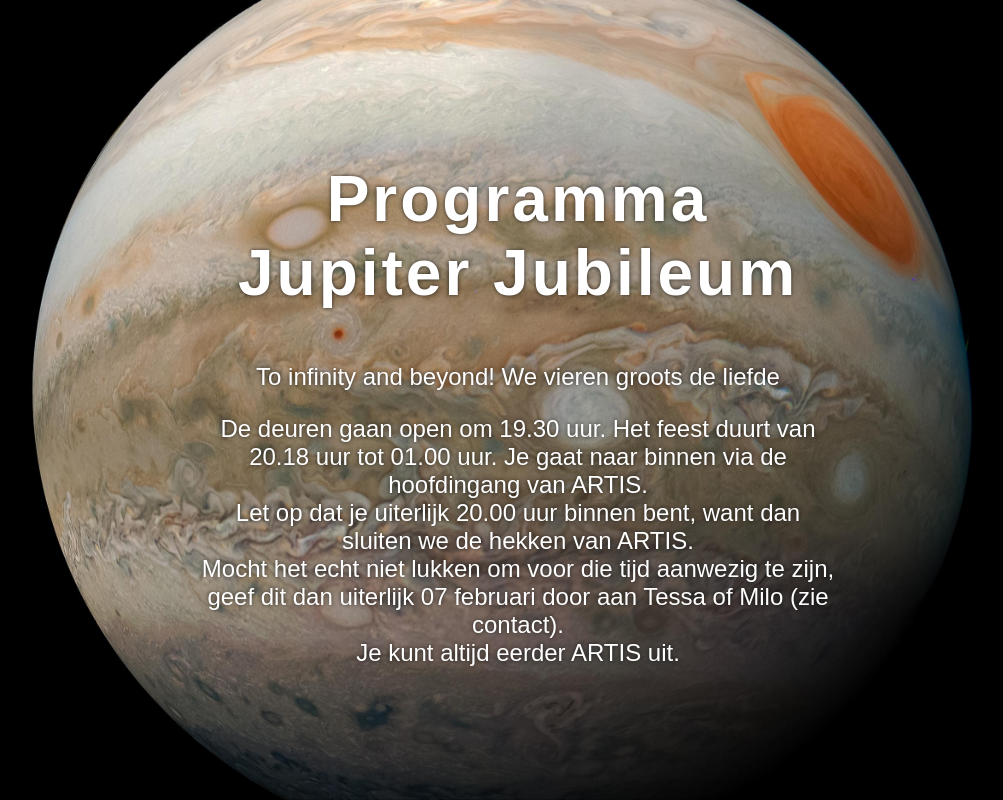
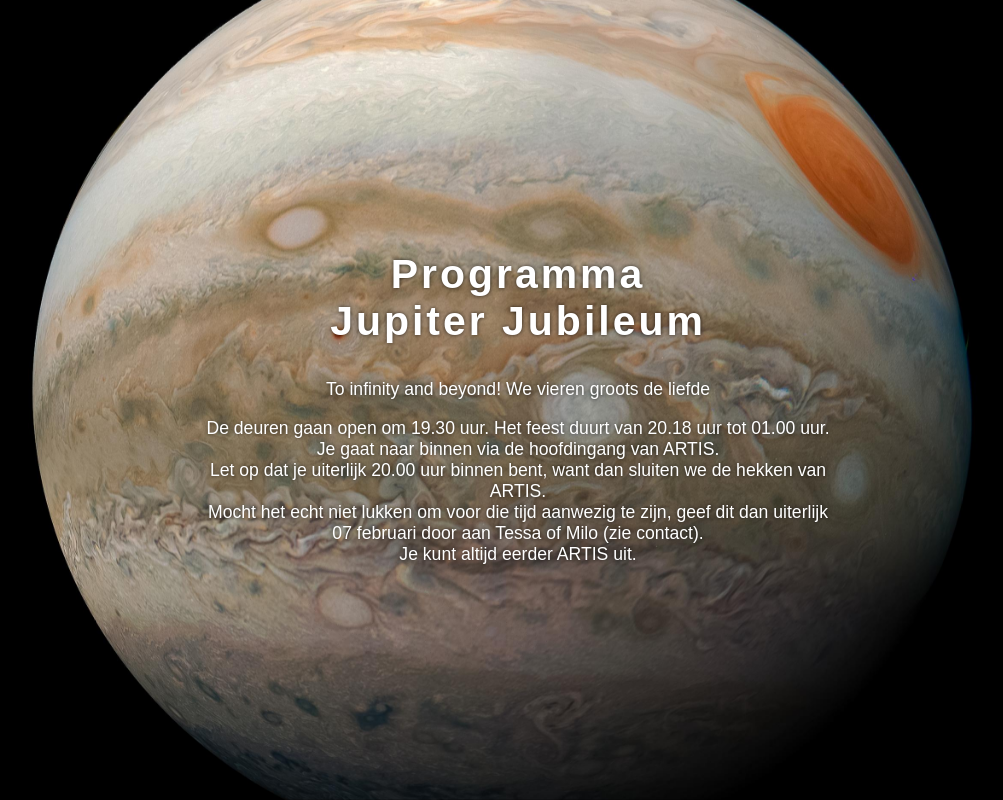
Before and after one commit to suweller/jupiterjubileum, a plain HTML site: page index.html in a window 1280 px wide. Shown: the whole page, without its empty margins (122-1125 px from the left). Drawn offline with Linux system fonts and the light colour scheme.

Commit message:
Scale font with window size

```diff
--- a/index.html
+++ b/index.html
@@ -161,11 +161,11 @@ h1, h2, h3, h4, p {
   text-shadow: 0 0 4px rgba(0, 0, 0, 0.7);
 }
 h1 {
-  font-size: 4em;
+  font-size: 3.2vw;
   letter-spacing: 3px;
 }
 p {
-  font-size: 1.5em;
+  font-size: 2.2vmin;
 }
 .parallax {
   background-attachment: fixed;
```
